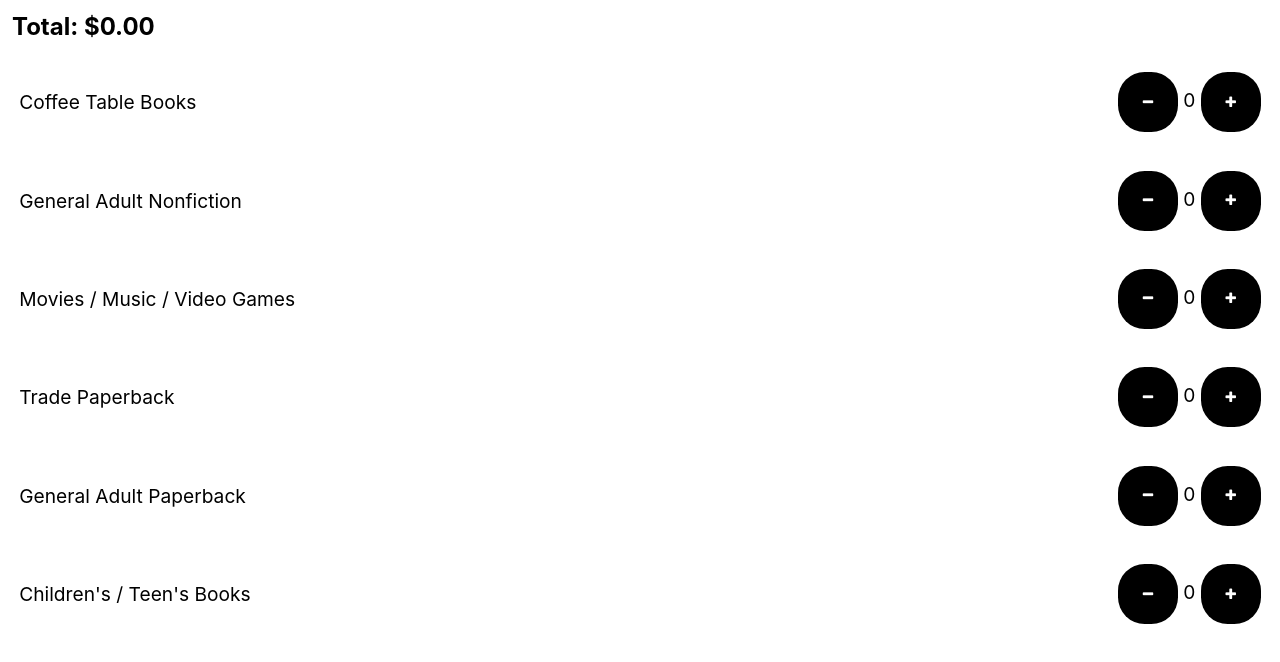
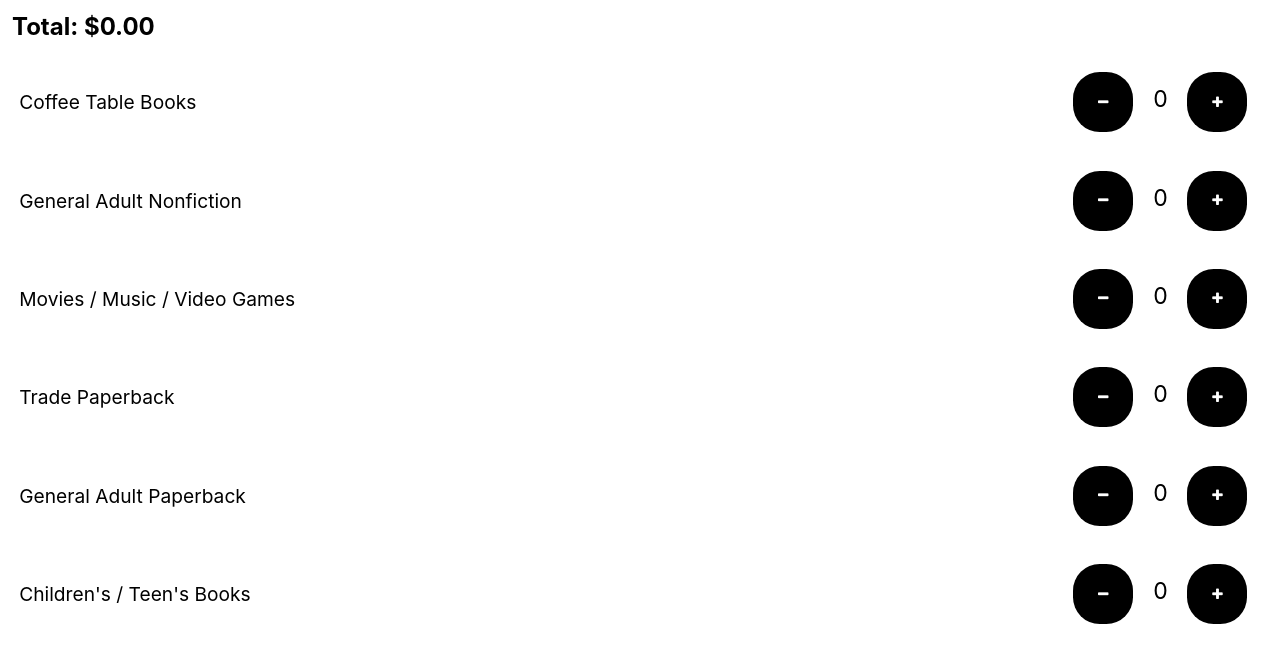
Before and after one commit to jtlong3rd/wvpl-ambler-book-sale-pricer, a React (Create React App) app: page / in a window 1280 px wide. Shown: the top 662 px of the page. Built offline with nearby package versions, Linux system fonts and the light colour scheme.

Commit message:
Improve spacing of both HTML elements and code

```diff
--- a/src/Item.tsx
+++ b/src/Item.tsx
@@ -8,6 +8,7 @@ interface Props {
 }
 
 const buttonStyling: CSSProperties = {
+  margin: '0 1em',
   border: 'none',
   borderRadius: '2em',
   background: 'black',
@@ -34,6 +35,7 @@ export function Item({ name, count, onIncrement, onDecrement }: Props) {
       <div
         style={{
           whiteSpace: 'nowrap',
+          fontSize: '1.2em'
         }}
       >
         <button
```
Lines whose indentation alone changed are shown as unchanged.
